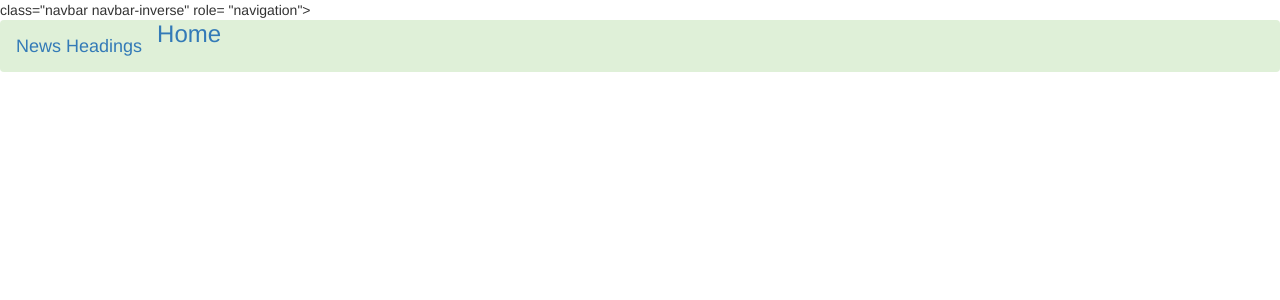
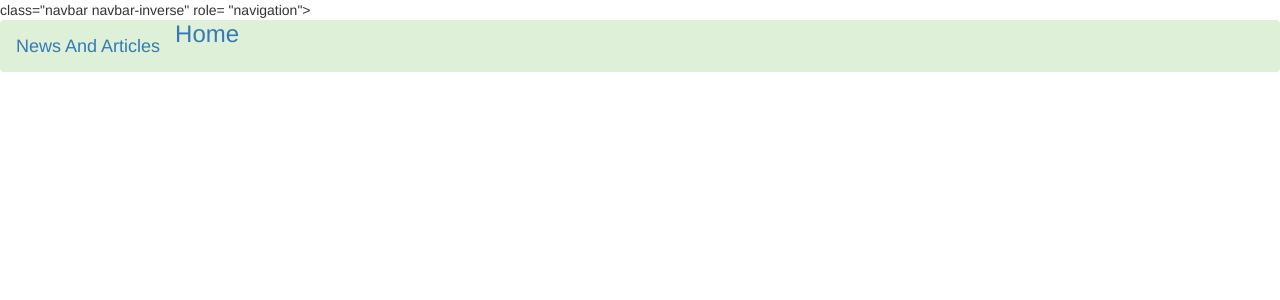
Before and after one commit to martinmandina/News-API, a Flask app: template app/templates/base.html in a window 1280 px wide. Shown: the top 300 px of the page. Run offline with Flask 2, Linux system fonts and the light colour scheme; the template is opened without the code that fills it, so the values that code supplies are empty; some libraries are stand-ins or nearby versions.

Commit message:
added stylesheet

```diff
--- a/app/templates/index.html
+++ b/app/templates/index.html
@@ -11,6 +11,12 @@
         {% endif %}
     </head>
     <body>
+
+        {% block styles%}
+        {{ super() }}
+        <link rel="stylesheet" href="{{url_for('static',filename='css/index.css')}}">
+        {% endblock %}
+
         <!-- Content block -->
         {% block content %}
 
--- a/app/templates/navbar.html
+++ b/app/templates/navbar.html
@@ -8,7 +8,7 @@
                   <span class="icon-bar"></span>
                   <span class="icon-bar"></span>
                 </button>
-                <a class="navbar-brand" href="/"> News Headings </a>
+                <a class="navbar-brand" href="/"> News And Articles </a>
             </div>
             <div class="navbar-collapse collapse">
                 <h3 class="nav navbar-nav">
```
Also changed, not shown: app/static/index.css (added), app/templates/articles.html (added), app/views.py (line endings or trailing spaces).
